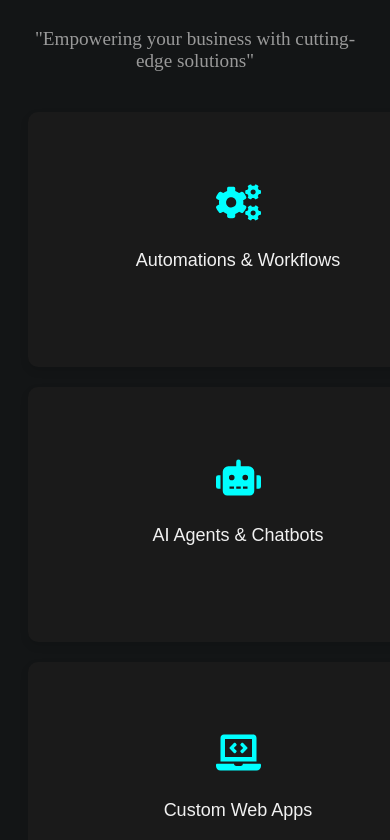
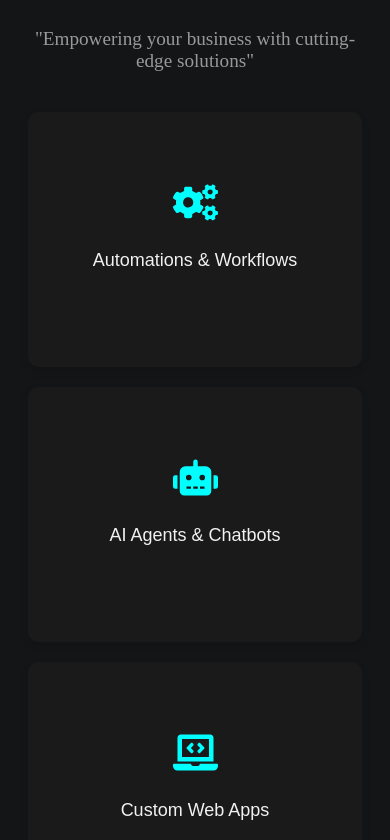
Before and after one commit to juanchovg1/mi-portafolio-frontend, a React (Vite) app: page / in a window 390 px wide. Shown: the part 4684-5524 px from the top of the page. Built offline with nearby package versions, Linux system fonts and the light colour scheme.

Commit message:
Update ServicesSection styles to remove fixed width and adjust grid layout for responsiveness

```diff
--- a/src/styles/components/ServicesSection.css
+++ b/src/styles/components/ServicesSection.css
@@ -28,7 +28,6 @@
   text-align: center;
   color: #f1f1f1;
   box-shadow: 0 4px 8px rgba(0, 0, 0, 0.1);
-  width: 380px; /* Fixed width */
   height: 215px; /* Fixed height */
   display: flex;
   flex-direction: column;
@@ -69,8 +68,14 @@
   margin: 0 auto;
 }
 
+@media (max-width: 1024px) {
+  .services-grid {
+    grid-template-columns: repeat(2, 1fr); /* Change to 2 columns */
+  }
+}
+
 @media (max-width: 768px) {
   .services-grid {
-    grid-template-columns: 1fr;
+    grid-template-columns: 1fr; /* Change to 1 column */
   }
 }
```
